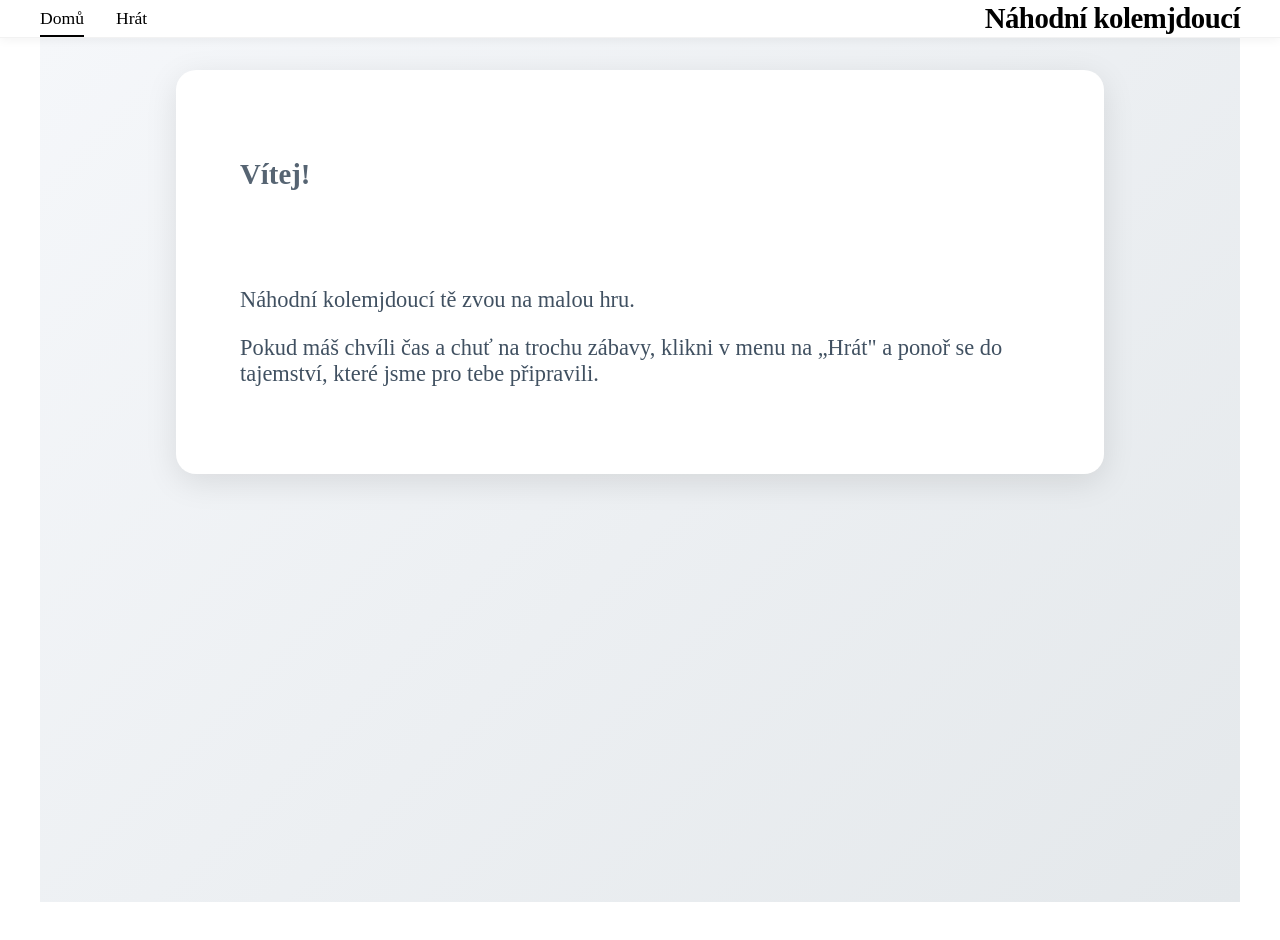
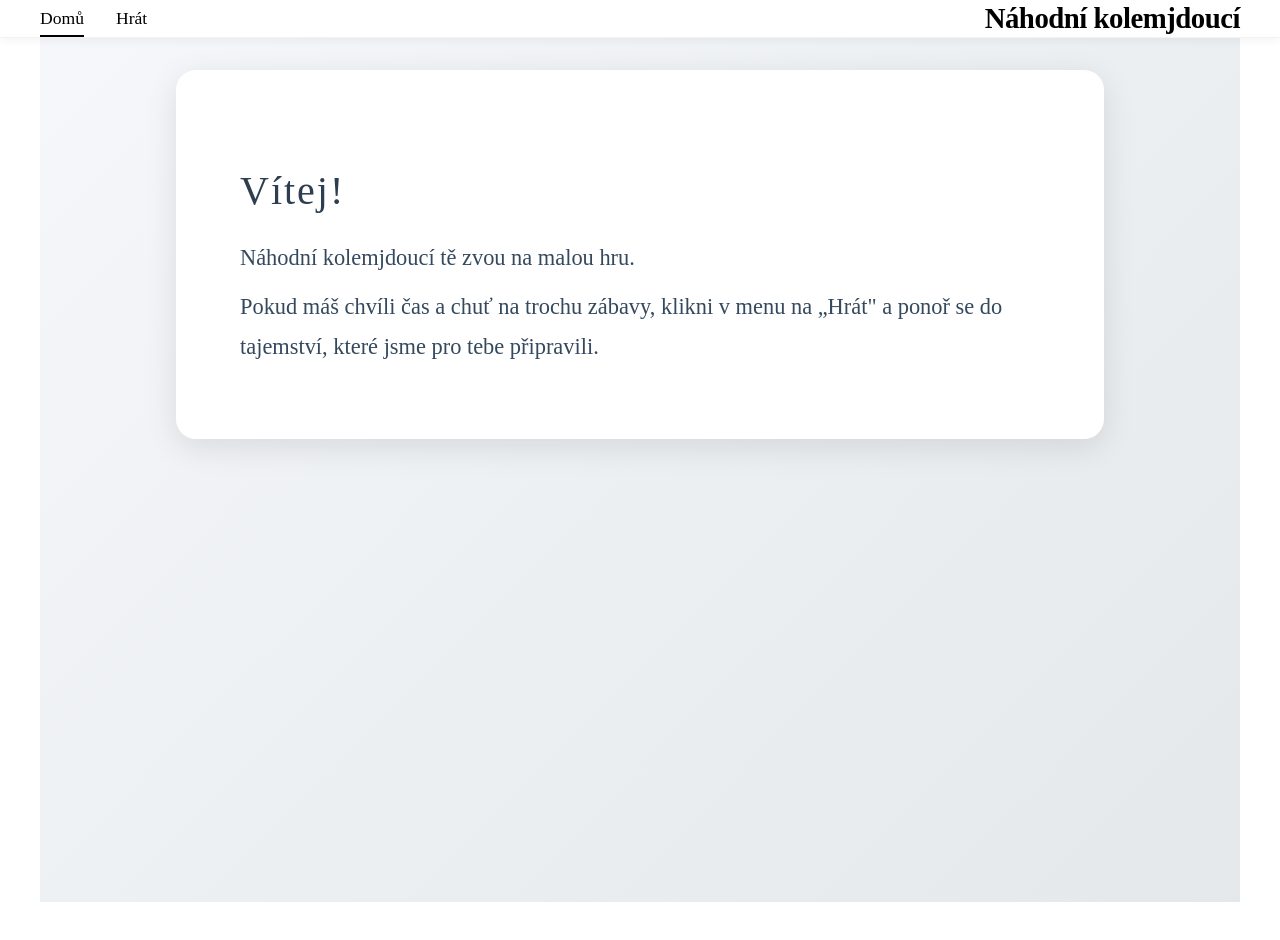
Before and after one commit to Hreeik/puzzle-app, a React (Vite) app: page / in a window 1280 px wide. Built offline with nearby package versions, Linux system fonts and the light colour scheme.

Commit message:
Fix home page styling and remove duplicate title

```diff
--- a/src/components/PuzzleGame.tsx
+++ b/src/components/PuzzleGame.tsx
@@ -171,7 +171,7 @@ const PuzzleGame: FC = () => {
                                 <div
                                     className="tile-image"
                                     style={{
-                                        backgroundImage: `url(/src/assets/puzzle-image.jpg)`,
+                                        backgroundImage: `url(puzzle-image.jpg)`,
                                         backgroundPosition: getBackgroundPosition(placedPieces[index])
                                     }}
                                 />
@@ -192,7 +192,7 @@ const PuzzleGame: FC = () => {
                                 <div
                                     className="tile-image"
                                     style={{
-                                        backgroundImage: `url(/src/assets/puzzle-image.jpg)`,
+                                        backgroundImage: `url(puzzle-image.jpg)`,
                                         backgroundPosition: getBackgroundPosition(tile)
                                     }}
                                 />
--- a/src/pages/Home.css
+++ b/src/pages/Home.css
@@ -19,27 +19,29 @@
 }
 
 .page-title {
-    font-size: 1.8rem;
-    font-weight: 600;
+    font-family: 'Playfair Display', serif;
+    font-size: 2.5rem;
+    color: #2c3e50;
     margin-bottom: 1.5rem;
-    color: var(--text-color);
-    opacity: 0.8;
+    font-weight: 400;
+    letter-spacing: 2px;
 }
 
 .home-container h1 {
-    font-size: 2.5rem;
-    font-weight: 700;
-    margin-bottom: 1rem;
-    background: linear-gradient(135deg, var(--gradient-start), var(--gradient-end));
-    -webkit-background-clip: text;
-    -webkit-text-fill-color: transparent;
+    font-family: 'Playfair Display', serif;
+    font-size: 3rem;
+    color: #2c3e50;
+    margin: 1rem 0 2rem;
+    font-weight: 400;
+    letter-spacing: 3px;
 }
 
 .home-container p {
+    font-family: 'Cormorant Garamond', serif;
     font-size: 1.4rem;
-    color: var(--text-color);
-    opacity: 0.9;
-    font-weight: 500;
+    color: #34495e;
+    margin: 0.5rem 0;
+    line-height: 1.8;
 }
 
 @keyframes fadeIn {
--- a/src/pages/Home.tsx
+++ b/src/pages/Home.tsx
@@ -6,7 +6,6 @@ const Home: FC = () => {
         <div className="home-container">
             <div className="home-content">
                 <h2 className="page-title">Vítej!</h2>
-                <h1>Vítej!</h1>
                 <p>Náhodní kolemjdoucí tě zvou na malou hru.</p>
                 <p>Pokud máš chvíli čas a chuť na trochu zábavy, klikni v menu na „Hrát" a ponoř se do tajemství, které jsme pro tebe připravili.</p>
             </div>
--- a/vite.config.ts
+++ b/vite.config.ts
@@ -3,4 +3,13 @@ import react from '@vitejs/plugin-react'
 
 export default defineConfig({
   plugins: [react()],
+  publicDir: 'src/assets',
+  build: {
+    assetsDir: 'assets',
+    rollupOptions: {
+      output: {
+        assetFileNames: 'assets/[name][extname]'
+      }
+    }
+  }
 })
```
